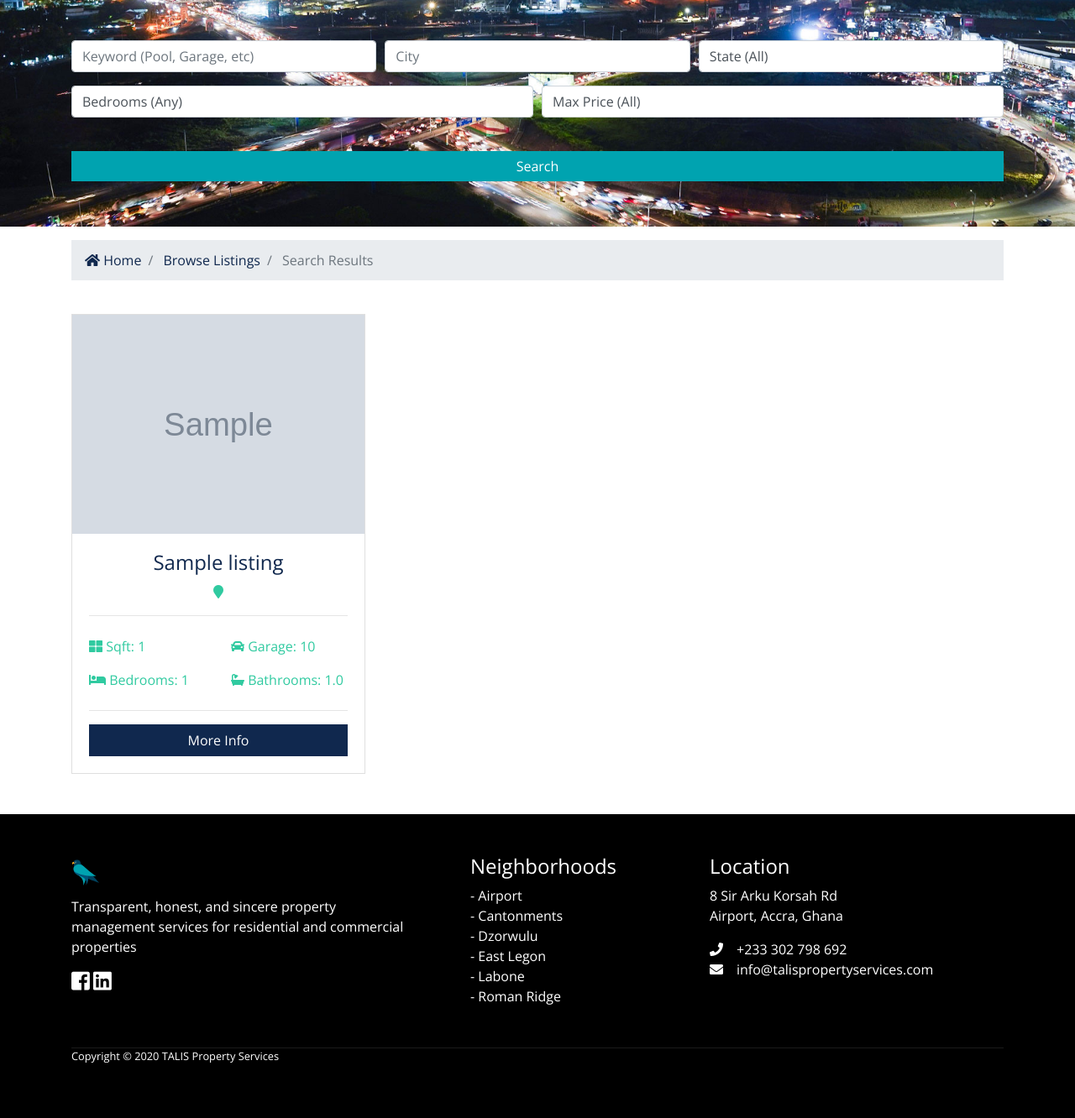
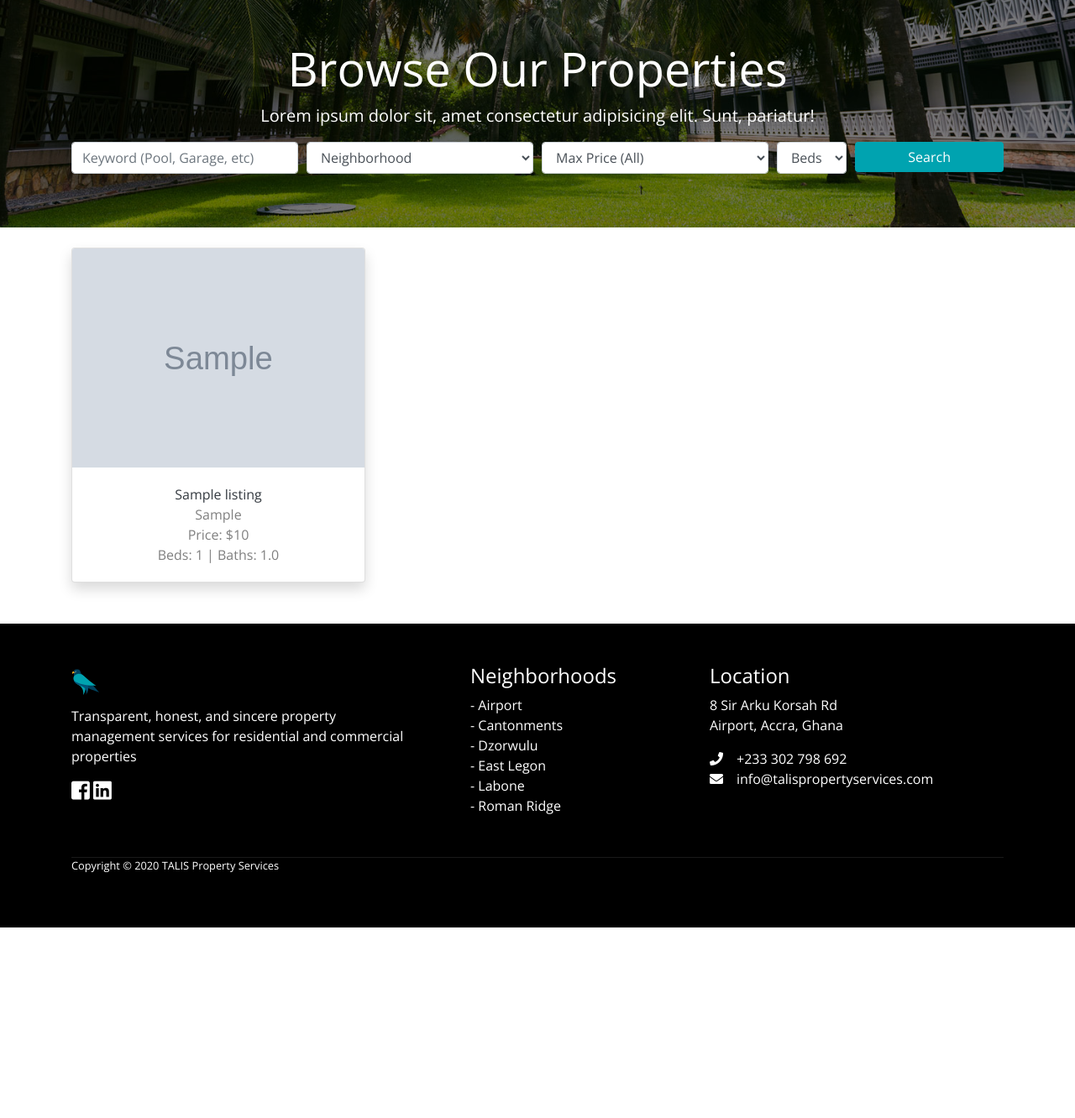
Before and after one commit to NineOneNineMedia/Talis-React-Frontend, a Django app: page /listings/search in a window 1280 px wide. Shown: the part 66-1398 px from the top of the page at 84% size. After the commit the page ends 1171 px from the top, so only its background shows below. Run offline with Django 3.2, Linux system fonts and the light colour scheme; tables that the repository leaves empty hold one stand-in row (values such as "Sample post"); grey boxes marked "Sample" are stand-in pictures; some libraries are stand-ins or nearby versions.

Commit message:
update to the search, and index pages, need to fix search functionality.

```diff
--- a/Talis/static/css/style.css
+++ b/Talis/static/css/style.css
@@ -84,7 +84,7 @@ img {
 
 #showcase {
   position: relative;
-  min-height: 650px;
+  height: 400px;
   color: #fff;
   padding-top: 6rem;
 }
@@ -100,13 +100,14 @@ img {
   left: 0;
   min-height: 400px;
   width: 100%;
-  background: rgba(51, 51, 51, 0.8);
+  background: rgba(51, 51, 51, 0.3);
+  justify-content: center;
 }
 
 #showcase-inner {
   position: relative;
   overflow: hidden;
-  min-height: 500px;
+  min-height: 300px;
 }
 #showcase-inner::before {
   content: "";
@@ -115,10 +116,9 @@ img {
   left: 0;
   min-height: 100%;
   width: 100%;
-  background: #005479;
-  background-image: url(../img/accra-highway-header.jpeg);
+  background-image: url(../img/tree-header.jpeg);
   background-size: cover;
-  background-position: center bottom;
+  background-position: center center;
 }
 
 #showcase-inner .overlay {
@@ -128,16 +128,22 @@ img {
   left: 0;
   min-height: 500px;
   width: 100%;
-  background: rgba(0, 0, 0, 0.4);
+  background: rgba(0, 0, 0, 0.5);
 }
 
 #showcase-inner.showcase-search {
   min-height: 270px;
 }
 
-select {
-  -webkit-appearance: none;
-  -webkit-border-radius: 0px;
+
+.zoom:hover {
+  transform: scale(1.1); /* (150% zoom - Note: if the zoom is too large, it will go outside of the viewport) */
+  border: 1px solid #00a3b0;
+  transition: all .2s;
+  text-decoration: none;
+}
+a:hover {
+  text-decoration: none;
 }
 
 .listing-preview a {
--- a/listings/models.py
+++ b/listings/models.py
@@ -1,6 +1,7 @@
 from django.db import models
 from datetime import datetime
 from realtors.models import Realtor
+from django.contrib.auth.models import User
 
 
 class Listing(models.Model):
@@ -24,6 +25,8 @@ class Listing(models.Model):
     photo_6 = models.ImageField(upload_to='photos/%Y/%m/%d/', blank=True)
     is_published = models.BooleanField(default=True)
     list_date = models.DateTimeField(default=datetime.now, blank=True)
+    favorite = models.ManyToManyField(
+        User, related_name='favorite', blank=True)
 
     def __str__(self):
         return self.title
--- a/listings/urls.py
+++ b/listings/urls.py
@@ -4,5 +4,6 @@ from . import views
 urlpatterns = [
     path('', views.index, name='listings'),
     path('<int:listing_id>', views.listing, name='listing'),
+    path('<int:listing_id>', views.favorite_listing, name='favorite_listing'),
     path('search', views.search, name='search'),
 ]
--- a/listings/views.py
+++ b/listings/views.py
@@ -1,6 +1,8 @@
 from django.shortcuts import get_object_or_404, render
+from django.http import HttpResponse, HttpResponseRedirect, JsonResponse
 from django.core.paginator import EmptyPage, PageNotAnInteger, Paginator
 from .choices import price_choices, bedroom_choices, neighborhood_choices
+from django.template.loader import render_to_string
 
 from .models import Listing
 
@@ -16,14 +18,19 @@ def index(request):
         'listings': paged_listings
     }
 
-    return render(request, 'listings/listings.html', context)
+    return render(request, 'listings/search.html', context)
 
 
 def listing(request, listing_id):
     listing = get_object_or_404(Listing, pk=listing_id)
+    is_favorite = False
+
+    if listing.favorite.filter(id=request.user.id).exists():
+        is_favorite = True
 
     context = {
-        'listing': listing
+        'listing': listing,
+        'is_favorite': is_favorite
     }
 
     return render(request, 'listings/listing.html', context)
@@ -31,6 +38,11 @@ def listing(request, listing_id):
 
 def search(request):
     queryset_list = Listing.objects.order_by('-list_date')
+    listings = Listing.objects.order_by('-list_date').filter(is_published=True)
+
+    paginator = Paginator(listings, 6)
+    page = request.GET.get('page')
+    paged_listings = paginator.get_page(page)
 
     # Keywords
     if 'keywords' in request.GET:
@@ -60,7 +72,17 @@ def search(request):
         'bedroom_choices': bedroom_choices,
         'neighborhood_choices': neighborhood_choices,
         'listings': queryset_list,
-        'values': request.GET
+        'values': request.GET,
+        'listings': paged_listings
     }
 
     return render(request, 'listings/search.html', context)
+
+
+def favorite_listing(request, listing_id):
+    listing = get_object_or_404(Listing, pk=listing_id)
+    if listing.favorite.filter(id=request.user.id).exists():
+        listing.favorite.remove(request.user)
+    else:
+        listing.favorite.add(request.user)
+    return HttpResponseRedirect(listing.get_absolute_url())
--- a/templates/base.html
+++ b/templates/base.html
@@ -16,7 +16,7 @@
     <link rel="stylesheet" href="{% static 'css/style.css' %}">
     <!-- Lightbox-->
     <link rel="stylesheet" href="{% static 'css/lightbox.min.css' %}">
-    <title>MXN Real Estate {% block title %} {% endblock %}</title>
+    <title>Talis {% block title %} {% endblock %}</title>
 </head>
 
 <body>
--- a/templates/listings/search.html
+++ b/templates/listings/search.html
@@ -7,47 +7,35 @@
 {% block content %}
 <section id="showcase-inner" class="showcase-search text-white py-5">
     <div class="container">
+        <div class="overlay"></div>
+        <div class="row text-center">
+            <div class="col-md-12">
+                <h1 class="display-4">Browse Our Properties</h1>
+                <p class="lead">Lorem ipsum dolor sit, amet consectetur adipisicing elit. Sunt, pariatur!</p>
+            </div>
+        </div>
         <div class="row text-center">
             <div class="col-md-12">
                 <form action="{% url 'search' %}">
                     <!-- Form Row 1 -->
                     <div class="form-row">
-                        <div class="col-md-4 mb-3">
+                        <div class="col-md-3 mb-3">
                             <label class="sr-only">Keywords</label>
                             <input type="text" name="keywords" class="form-control"
                                 placeholder="Keyword (Pool, Garage, etc)" value="{{ values.keywords }}">
                         </div>
-
-                        <div class="col-md-4 mb-3">
-                            <label class="sr-only">City</label>
-                            <input type="text" name="city" class="form-control" placeholder="City"
-                                value="{{ values.city }}">
-                        </div>
-
-                        <div class="col-md-4 mb-3">
-                            <label class="sr-only">State</label>
+                        <div class="col-md-3 mb-3">
                             <select name="state" class="form-control">
-                                <option selected="true" disabled="disabled">State (All)</option>
-                                {% for key,value in state_choices.items %}
-                                <option value="{{ key }}" {% if key == values.state %} selected {% endif %}>{{ value }}
+                                <option selected="true" disabled="disabled">Neighborhood</option>
+                                {% for key,value in neighborhood_choices.items %}
+                                <option value="{{ key }}" {% if key == values.neighborhood %} selected {% endif %}>
+                                    {{ value }}
                                 </option>
                                 {% endfor %}
                             </select>
                         </div>
-                    </div>
-                    <!-- Form Row 2 -->
-                    <div class="form-row">
-                        <div class="col-md-6 mb-3">
-                            <label class="sr-only">Bedrooms</label>
-                            <select name="bedrooms" class="form-control">
-                                <option selected="true" disabled="disabled">Bedrooms (Any)</option>
-                                {% for key,value in bedroom_choices.items %}
-                                <option value="{{ key }}" {% if key == values.bedrooms %} selected {% endif %}>
-                                    {{ value }}</option>
-                                {% endfor %}
-                            </select>
-                        </div>
-                        <div class="col-md-6 mb-3">
+
+                        <div class="col-md-3 mb-3">
                             <select name="price" class="form-control">
                                 <option selected="true" disabled="disabled">Max Price (All)</option>
                                 {% for key,value in price_choices.items %}
@@ -56,72 +44,57 @@
                                 {% endfor %}
                             </select>
                         </div>
+                        <div class="col-md-1 mb-3">
+                            <label class="sr-only">Bedrooms</label>
+                            <select name="bedrooms" class="form-control">
+                                <option selected="true" disabled="disabled">Beds</option>
+                                {% for key,value in bedroom_choices.items %}
+                                <option value="{{ key }}" {% if key == values.bedrooms %} selected {% endif %}>
+                                    {{ value }}</option>
+                                {% endfor %}
+                            </select>
+                        </div>
+                        <div class="col-md-2 mb-3">
+                            <button class="btn btn-secondary btn-block" type="submit">Search</button>
+                        </div>
                     </div>
-                    <button class="btn btn-secondary btn-block mt-4 rounded-0" type="submit">Search</button>
                 </form>
             </div>
         </div>
     </div>
 </section>
 
-<!-- Breadcrumb -->
-<section id="bc" class="mt-3">
-    <div class="container">
-        <nav aria-label="breadcrumb rounded-0">
-            <ol class="breadcrumb rounded-0">
-                <li class="breadcrumb-item">
-                    <a href="index.html">
-                        <i class="fas fa-home"></i> Home</a>
-                </li>
-                <li class="breadcrumb-item">
-                    <a href="listings.html">Browse Listings</a>
-                </li>
-                <li class="breadcrumb-item active"> Search Results</li>
-            </ol>
-        </nav>
-    </div>
-</section>
-
 <!-- Listings -->
 <section id="listings" class="py-4">
-    <div class="container">
+    <div class="container justify-content-center">
         <div class="row">
-
             {% if listings %}
             {% for listing in listings %}
             <div class="col-md-6 col-lg-4 mb-4">
-                <div class="card listing-preview rounded-0">
-                    <img class="card-img-top rounded-0" src="{{ listing.photo_main.url }}" alt="">
-                    <div class="card-img-overlay">
-                        <!-- <h2>
-                            <span class="badge badge-secondary text-white">{{ listing.price | intcomma }}</span>
-                        </h2> -->
+                <a href="{% url 'listing' listing.id %}">
+                    <div class="card shadow zoom listing-preview">
+                        <img class="card-img-top" src="{{ listing.photo_main.url }}" alt="">
+                        <div class="card-img-overlay">
+                            <h2>
+                                <!-- <span class="badge badge-secondary text-white">${{ listing.price | intcomma }}</span> -->
+                            </h2>
+                        </div>
+                        <div class="card-body">
+                            <div class="row text-black-50 justify-content-center text-center p-0">
+                                <div class="col-8">
+                                    <span class="text-dark">{{ listing.title }}</span>
+                                    <br>
+                                    {{ listing.neighborhood }}
+                                    <br>
+                                    Price: ${{ listing.price }}
+                                    <br>
+                                    Beds: {{ listing.bedrooms }} | Baths: {{ listing.bathrooms }}
+                                </div>
+                            </div>
+                        </div>
                     </div>
-                    <div class="card-body">
-                        <div class="listing-heading text-center">
-                            <h4 class="text-primary">{{ listing.title }}</h4>
-                            <p>
-                                <i class="fas fa-map-marker text-secondary"></i>{{ listing.city }} {{ listing.state }}
-                                {{ listing.zipcode }}</p>
-                        </div>
-                        <hr>
-                        <div class="row py-2 text-secondary">
-                            <div class="col-6">
-                                <i class="fas fa-th-large"></i> Sqft: {{ listing.sqft }}</div>
-                            <div class="col-6">
-                                <i class="fas fa-car"></i> Garage: {{ listing.garage }}</div>
-                        </div>
-                        <div class="row py-2 text-secondary">
-                            <div class="col-6">
-                                <i class="fas fa-bed"></i> Bedrooms: {{ listing.bedrooms }}</div>
-                            <div class="col-6">
-                                <i class="fas fa-bath"></i> Bathrooms: {{ listing.bathrooms }}</div>
-                        </div>
-                        <hr>
-                        <a href="{% url 'listing' listing.id %}" class="btn btn-primary btn-block rounded-0">More
-                            Info</a>
-                    </div>
-                </div>
+                </a>
+
             </div>
             {% endfor %}
             {% else %}
@@ -129,7 +102,44 @@
                 <p>No Listings Available</p>
             </div>
             {% endif %}
+        </div>
 
+        <div class="row">
+            <div class="col-md-12 mx-auto">
+                {% if listings.has_other_pages %}
+                <ul class="pagination">
+                    {% if listings.has_previous %}
+                    <li class="page-item">
+                        <a href="?page={{listings.previous_page_number}}" class="page-link">&laquo</a>
+                    </li>
+                    {% else %}
+                    <li class="page-item disabled">
+                        <a class="page-link">&laquo</a>
+                    </li>
+                    {% endif %}
+                    {% for i in listings.paginator.page_range %}
+                    {% if listings.number == i %}
+                    <li class="page-item active">
+                        <a class="page-link">{{i}}</a>
+                    </li>
+                    {% else %}
+                    <li class="page-item">
+                        <a href="?page={{i}}" class="page-link">{{i}}</a>
+                    </li>
+                    {% endif %}
+                    {% endfor %}
+                    {% if listings.has_next %}
+                    <li class="page-item">
+                        <a href="?page={{listings.next_page_number}}" class="page-link">&raquo</a>
+                    </li>
+                    {% else %}
+                    <li class="page-item disabled">
+                        <a class="page-link">&raquo</a>
+                    </li>
+                    {% endif %}
+                </ul>
+                {% endif %}
+            </div>
         </div>
     </div>
 </section>
--- a/templates/partials/_navbar.html
+++ b/templates/partials/_navbar.html
@@ -63,9 +63,9 @@
                     {% endif %}>
                     <a class="nav-link" href="{% url 'about' %}">About</a>
                 </li>
-                <li {% if 'listings' in request.path %} class="nav-item active mr-3" {% else %} class="nav-item mr-3"
+                <li {% if 'search' in request.path %} class="nav-item active mr-3" {% else %} class="nav-item mr-3"
                     {% endif %}>
-                    <a class="nav-link" href="{% url 'listings' %}">Available Listings</a>
+                    <a class="nav-link" href="{% url 'search' %}">Available Listings</a>
                 </li>
             </ul>
 
```
Also changed, not shown: listings/choices.py (+11 -10 lines), templates/listings/listing.html (+26 -13 lines), templates/listings/listings.html (+81 -15 lines), templates/pages/index.html (+14 -4 lines), Talis/static/img/tree-header.jpeg (added), listings/migrations/0003_listing_favorite.py (added).
